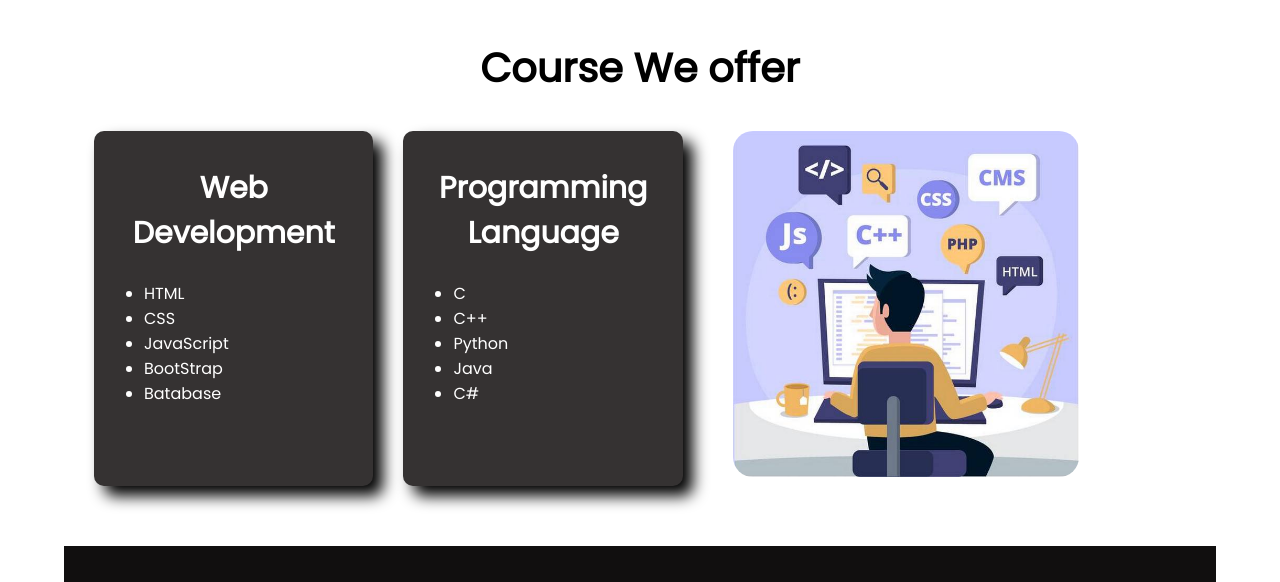
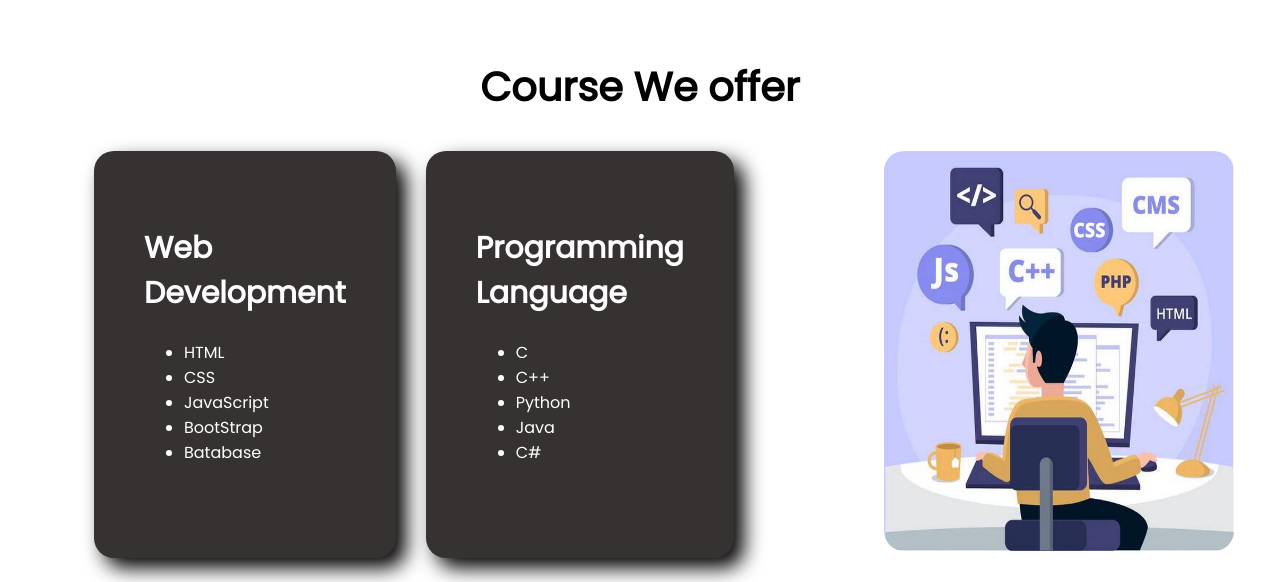
Before and after one commit to eliyasmah/mission-2022, a plain HTML site: page index.html in a window 1280 px wide. Shown: the part 1791-2373 px from the top of the page. Drawn offline with Linux system fonts and the light colour scheme.

Commit message:
heard work

```diff
--- a/index.html
+++ b/index.html
@@ -41,7 +41,7 @@
                 <img src="pictures/illustrator-2.png" alt="">
                 <h3>Vission</h3>
                 <p>Afterward,I want to add JS,BootStrap and PHP on this web-site,so that this web-site can be a
-                    responsive web-site,and anybody can use it smoothly</p>
+                    responsive web-site,and anybody can use it smoothly.</p>
             </div>
             <div class="future-work goals-style">
                 <img src="pictures/illustrator-3.png" alt="">
@@ -94,7 +94,7 @@
                 </ul>
             </div>
             <div class="Courses-offer">
-                <h2>Programming Language</h2>
+                <h2>Programming <br> Language</h2>
                 <ul>
                     <li>C</li>
                     <li>C++</li>
@@ -103,8 +103,8 @@
                     <li>C#</li>
                 </ul>
             </div>
-            <div class="">
-                <img src="pictures/coding-pic.jfif" alt="">
+            <div>
+                <img class="course-image" src="pictures/coding-pic.jfif" alt="">
             </div>
         </div>
 
--- a/style.css
+++ b/style.css
@@ -72,21 +72,17 @@ h2{
     width: 400px;
 }
 .Courses-offer{
-    background-color: rgb(53, 50, 50);
+    background-color: rgb(54, 50, 50);
     margin-left: 30px;
-    padding: 10px;
-    width: 30%;
-    height: 335px;
+    padding: 50px;
     color: white;
-    border-radius: 10px;
-    box-shadow: 10px 10px 15px black;
+    border-radius: 20px;
+    box-shadow: 10px 10px 20px black;
 }
-.Courses-offer h2{
-    text-align: center;
-}
-.mission-container img{
-    width: 65%;
-    margin-left: 50px;
+.course-image{
+    width: 350px;
+    height: 400px;
+    margin-left: 150px;
     border-radius: 20px;
 }
 footer{
```
